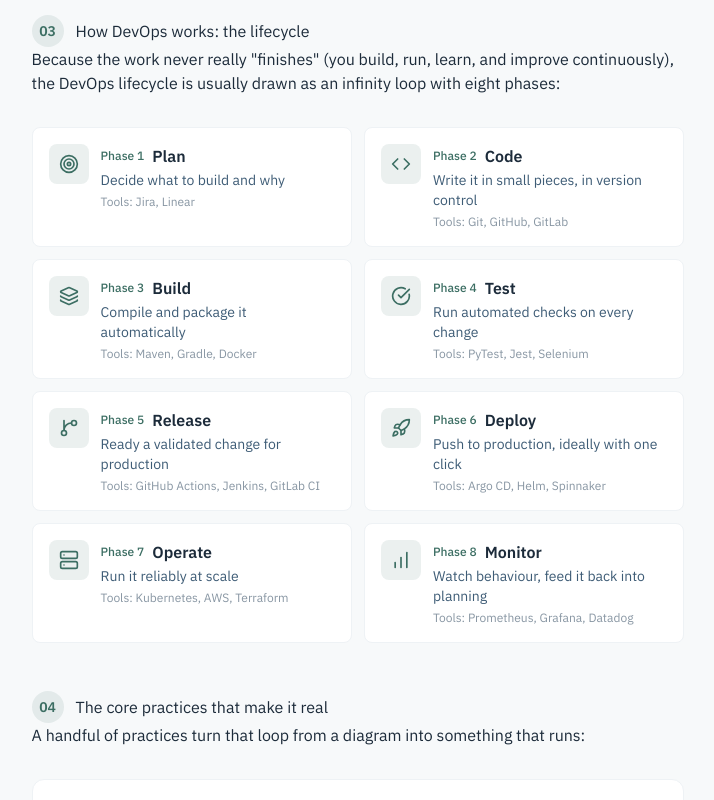
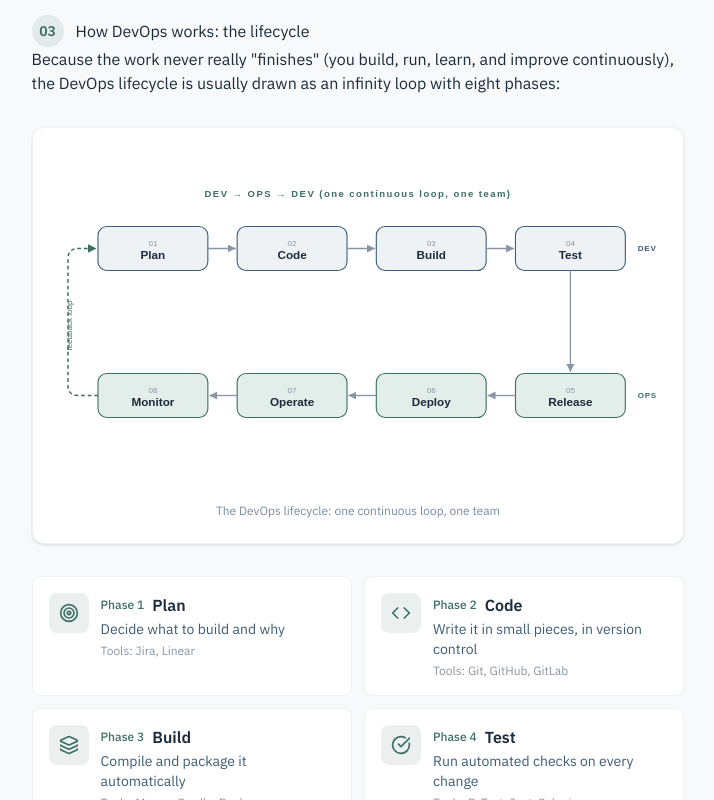
Before and after one commit to aryantrivedi28/hireDevopsExpert, a Next.js app: page /blog/what-is-devops in a window 1280 px wide. Shown: the part 2280-3080 px from the top of the page, without its empty margins (282-996 px from the left). Built offline with nearby package versions, Linux system fonts and the light colour scheme.

Commit message:
blog added

```diff
--- a/src/app/blog/what-is-devops/page.tsx
+++ b/src/app/blog/what-is-devops/page.tsx
@@ -10,7 +10,6 @@ import {
   Calendar,
   Clock,
   User,
-  Share2,
   Mail,
   ChevronRight,
   BookOpen,
@@ -103,28 +102,28 @@ const DORA_TIERS = [
     frequency: "On demand (many times a day)",
     leadTime: "Less than a day",
     recovery: "Less than an hour",
-    color: "bg-emerald-500/10 text-emerald-700"
+    color: "bg-emerald-500/10 text-emerald-700 border-emerald-200"
   },
   {
     tier: "High",
     frequency: "Once a day to once a week",
     leadTime: "One day to one week",
     recovery: "Less than a day",
-    color: "bg-blue-500/10 text-blue-700"
+    color: "bg-blue-500/10 text-blue-700 border-blue-200"
   },
   {
     tier: "Medium",
     frequency: "Once a week to once a month",
     leadTime: "One week to one month",
     recovery: "Less than a day",
-    color: "bg-amber-500/10 text-amber-700"
+    color: "bg-amber-500/10 text-amber-700 border-amber-200"
   },
   {
     tier: "Low",
     frequency: "Less than once a month",
     leadTime: "More than a month",
     recovery: "Over a week",
-    color: "bg-red-500/10 text-red-700"
+    color: "bg-red-500/10 text-red-700 border-red-200"
   }
 ];
 
@@ -197,7 +196,7 @@ const PLATFORM_ENGINEERING_DATA = [
 export default function WhatIsDevOpsPage() {
   return (
     <main className="min-h-screen bg-off">
-      {/* Hero Section - Enhanced */}
+      {/* Hero Section */}
       <section className="relative overflow-hidden bg-ink py-16 md:py-24 lg:py-32">
         <div className="absolute inset-0 opacity-10">
           <div className="absolute -top-40 -right-40 h-80 w-80 rounded-full bg-teal-deep/30 blur-3xl" />
@@ -207,7 +206,6 @@ export default function WhatIsDevOpsPage() {
         <div className="relative mx-auto max-w-[1120px] px-4 md:px-6">
           <div className="flex flex-col items-start gap-8 lg:flex-row lg:gap-16">
             <div className="flex-1 max-w-[68ch]">
-              {/* Breadcrumb */}
               <nav className="flex items-center gap-2 text-sm text-gray/70" aria-label="Breadcrumb">
                 <Link href="/" className="hover:text-teal transition-colors">Home</Link>
                 <ChevronRight className="h-4 w-4" />
@@ -216,19 +214,16 @@ export default function WhatIsDevOpsPage() {
                 <span className="text-white">What Is DevOps?</span>
               </nav>
 
-              {/* Category */}
               <div className="mt-6">
                 <span className="inline-block rounded-full bg-teal-deep/20 px-4 py-1.5 text-xs font-medium text-teal">
                   DevOps Fundamentals
                 </span>
               </div>
 
-              {/* Title */}
               <h1 className="mt-4 text-3xl font-semibold leading-[1.15] text-white md:text-4xl lg:text-5xl">
                 What Is DevOps? A Practical Guide for Startups & SaaS Teams
               </h1>
 
-              {/* Meta info */}
               <div className="mt-6 flex flex-wrap items-center gap-4 text-sm text-gray">
                 <div className="flex items-center gap-2">
                   <User className="h-4 w-4 text-teal" />
@@ -244,7 +239,6 @@ export default function WhatIsDevOpsPage() {
                 </div>
               </div>
 
-              {/* Share buttons */}
               <div className="mt-6 flex items-center gap-2">
                 <span className="text-sm text-gray">Share:</span>
                 <div className="flex gap-1">
@@ -271,7 +265,6 @@ export default function WhatIsDevOpsPage() {
               </div>
             </div>
 
-            {/* Hero Decorative Element */}
             <div className="hidden lg:block lg:w-64">
               <div className="rounded-2xl border border-white/10 bg-white/5 p-6 backdrop-blur-sm">
                 <div className="flex items-center gap-3">
@@ -298,7 +291,7 @@ export default function WhatIsDevOpsPage() {
         </div>
       </section>
 
-      {/* Table of Contents - Enhanced */}
+      {/* Table of Contents */}
       <Section className="border-b border-mist bg-white py-8">
         <Container>
           <div className="mx-auto max-w-[68ch]">
@@ -330,7 +323,7 @@ export default function WhatIsDevOpsPage() {
         <Container>
           <div className="mx-auto max-w-[68ch]">
             <div className="prose prose-lg max-w-none prose-headings:text-ink prose-p:text-slate prose-strong:text-ink prose-a:text-teal-deep prose-a:no-underline hover:prose-a:underline">
-              {/* Introduction with highlight */}
+              {/* Introduction */}
               <div className="rounded-xl border-l-4 border-teal-deep bg-mist/50 p-6 mb-8">
                 <p className="text-lg leading-relaxed text-ink">
                   DevOps is a way of building and running software where the people who write the code and the people who operate it work as one team, using automation to release small changes often and safely. It's less a tool than a shift in how a team works.
@@ -377,7 +370,7 @@ export default function WhatIsDevOpsPage() {
                 </li>
               </ul>
 
-              {/* Section 3: How DevOps works */}
+              {/* Section 3: How DevOps works - WITH DEVOPS LIFECYCLE SVG */}
               <h2 id="how-devops-works" className="mt-12 flex items-center gap-3">
                 <span className="flex h-8 w-8 items-center justify-center rounded-full bg-teal-deep/10 text-sm font-bold text-teal-deep">03</span>
                 How DevOps works: the lifecycle
@@ -385,6 +378,22 @@ export default function WhatIsDevOpsPage() {
               <p>
                 Because the work never really "finishes" (you build, run, learn, and improve continuously), the DevOps lifecycle is usually drawn as an infinity loop with eight phases:
               </p>
+
+              {/* DevOps Lifecycle SVG Image */}
+              <div className="my-8 overflow-hidden rounded-xl border border-mist bg-white p-4 shadow-sm md:p-6">
+                <div className="relative aspect-[16/9] w-full">
+                  <Image
+                    src="/devops-lifecycle.svg"
+                    alt="DevOps lifecycle diagram showing eight phases in a continuous loop: plan, code, build, test on the Dev side, then release, deploy, operate and monitor on the Ops side, with a feedback loop running back to plan."
+                    fill
+                    className="object-contain"
+                    priority
+                  />
+                </div>
+                <p className="mt-3 text-center text-xs text-slate/70">
+                  The DevOps lifecycle: one continuous loop, one team
+                </p>
+              </div>
 
               {/* Lifecycle Cards */}
               <div className="my-8 grid grid-cols-1 gap-3 sm:grid-cols-2">
@@ -484,16 +493,34 @@ export default function WhatIsDevOpsPage() {
                 })}
               </div>
 
-              {/* Section 7: DORA Metrics */}
+              {/* Section 7: DORA Metrics - WITH DORA FOUR METRICS SVG */}
               <h2 id="dora-metrics" className="mt-12 flex items-center gap-3">
                 <span className="flex h-8 w-8 items-center justify-center rounded-full bg-teal-deep/10 text-sm font-bold text-teal-deep">07</span>
                 How you know it's working: DORA metrics
               </h2>
+              <p>
+                "We feel faster" isn't evidence. The most widely used way to measure DevOps performance is the set of metrics from <strong>DORA</strong> (DevOps Research and Assessment), drawn from the <em>Accelerate</em> research. There are four classic keys, and they're deliberately balanced so you can't win one by sacrificing another:
+              </p>
+
+              {/* DORA Four Metrics SVG Image */}
+              <div className="my-8 overflow-hidden rounded-xl border border-mist bg-white p-4 shadow-sm md:p-6">
+                <div className="relative aspect-[16/9] w-full">
+                  <Image
+                    src="/dora-four-metrics.svg"
+                    alt="The four DORA metrics shown as two throughput measures, deployment frequency and lead time for changes, and two stability measures, change failure rate and failed deployment recovery time, each with its elite target."
+                    fill
+                    className="object-contain"
+                  />
+                </div>
+                <p className="mt-3 text-center text-xs text-slate/70">
+                  The four keys are read together: speed on top, stability below
+                </p>
+              </div>
 
               {/* DORA Cards */}
               <div className="my-8 grid grid-cols-1 gap-4 sm:grid-cols-2 lg:grid-cols-4">
                 {DORA_TIERS.map((tier) => (
-                  <div key={tier.tier} className={`rounded-lg border border-mist p-4 ${tier.color}`}>
+                  <div key={tier.tier} className={`rounded-lg border p-4 ${tier.color}`}>
                     <p className="text-sm font-semibold">{tier.tier}</p>
                     <p className="mt-1 text-xs">📊 {tier.frequency}</p>
                     <p className="text-xs">⏱️ {tier.leadTime}</p>
@@ -575,7 +602,7 @@ export default function WhatIsDevOpsPage() {
         </Container>
       </Section>
 
-      {/* FAQ Section - Enhanced */}
+      {/* FAQ Section */}
       <Section className="border-y border-mist bg-white py-12 md:py-16">
         <Container>
           <div className="mx-auto max-w-[68ch]">
@@ -676,7 +703,7 @@ export default function WhatIsDevOpsPage() {
         </Container>
       </Section>
 
-      {/* CTA Section - Enhanced */}
+      {/* CTA Section */}
       <section className="relative overflow-hidden bg-ink py-16 md:py-20">
         <div className="absolute inset-0 opacity-10">
           <div className="absolute -top-40 -right-40 h-80 w-80 rounded-full bg-teal-deep/30 blur-3xl" />
```
Also changed, not shown: public/devops-lifecycle.svg (added), public/dora-four-metrics.svg (added).
